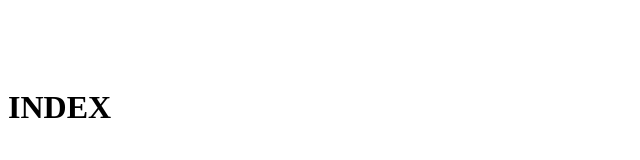
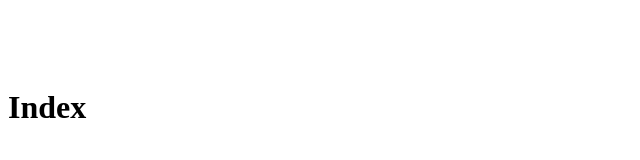
Before and after one commit to Amaro-DVQ/wiweb, a plain HTML site: page index.html in a window 1280 px wide. Shown: the full height of the page, 0-640 px from the left. Drawn offline with Linux system fonts and the light colour scheme.

Commit message:
Commit de testeo :p

```diff
--- a/index.html
+++ b/index.html
@@ -30,7 +30,7 @@
 </header>
 
 <body>
-    <H1>INDEX</H1>
+    <H1>Index</H1>
 </body>
 <footer> </footer>
 </html>
```
